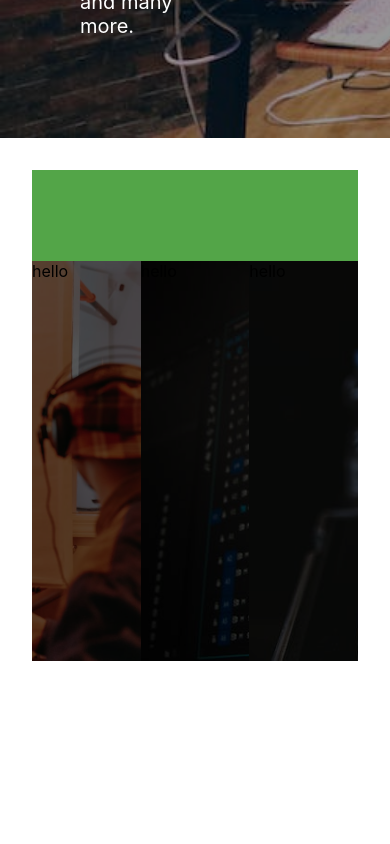
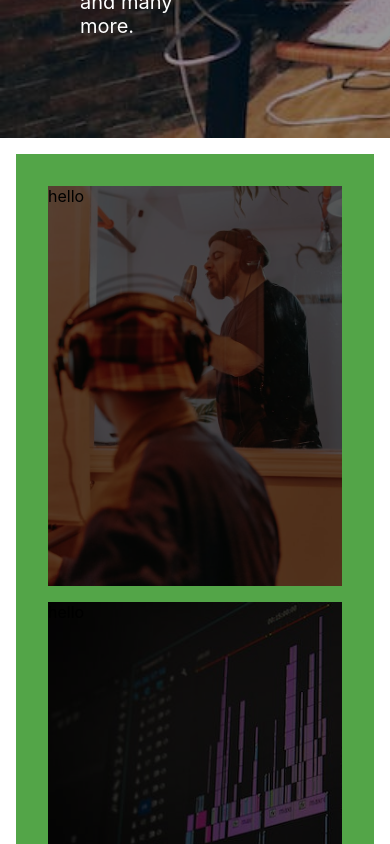
Before and after one commit to valaofficial/mani-boss, a React (Create React App) app: page / in a window 390 px wide. Shown: the part 1080-1924 px from the top of the page. Built offline with nearby package versions, Linux system fonts and the light colour scheme.

Commit message:
Adding More Mobile Responsiveness

```diff
--- a/src/App.css
+++ b/src/App.css
@@ -52,7 +52,7 @@ section{
   padding-top: 1em;
   padding-bottom: 1em;
   top: -200vh;
-  transition: all 500ms ease-in-out;
+  transition: all 100ms ease-in-out;
 }
 
 .mobileNavMenuVisible{
@@ -87,9 +87,10 @@ section{
 
 /* Services */
 #services_section{
-  padding: 2em;
+  padding: 1em;
 }
 .services_div{
+  padding: 2em;
   background-color: #53A548;
   min-height: 50vh;
   display: flex;
@@ -129,10 +130,41 @@ section{
 
 /* Tablets */
 @media only screen and (max-width: 768px){
+  #services_section{
+    min-height: 100vh;
+  }
 
+  .services_div{
+    display: grid;
+    grid-template-columns: 50% 50%;
+    gap: 2em;
+    justify-content: center;
+    align-items: center;
+  }
+
+  .service{
+    position: initial;
+    bottom: 0;
+    width: 100%;
+  }
 }
 
 /* Mobile  */
 @media only screen and (max-width: 425px){
+  #services_section{
+    padding: 1em;
+  }
 
+  .services_div{
+    display: grid;
+    grid-template-columns: 100%;
+    gap: 0;
+    row-gap: 1em;
+    justify-content: center;
+    align-items: center;
+  }
+
+  .service{
+    height: 25em;
+  }
 }
--- a/src/components/Nav.js
+++ b/src/components/Nav.js
@@ -25,7 +25,10 @@ function Nav() {
                 </ul>
             </div>:
         <div className="nav_menu_div">
+            {!navMenuVisible?
             <img src='/images/menu-lt.svg' onClick={handleNavMenu} alt='Menu'/>
+            :
+            <img src='/images/cancel-lt.svg' onClick={handleNavMenu} alt='Menu'/>}
         </div>}
 
         </div>
```
Also changed, not shown: public/images/cancel-lt.svg (added).
